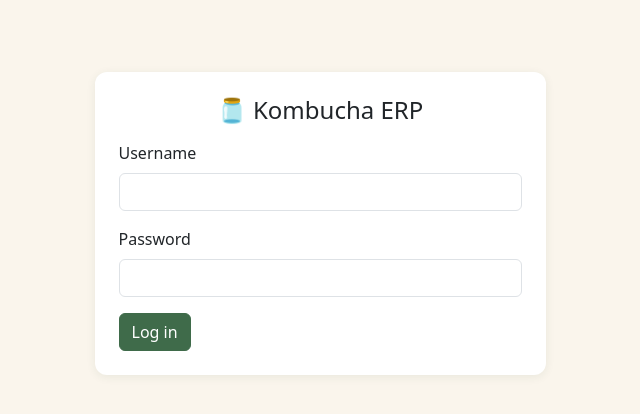
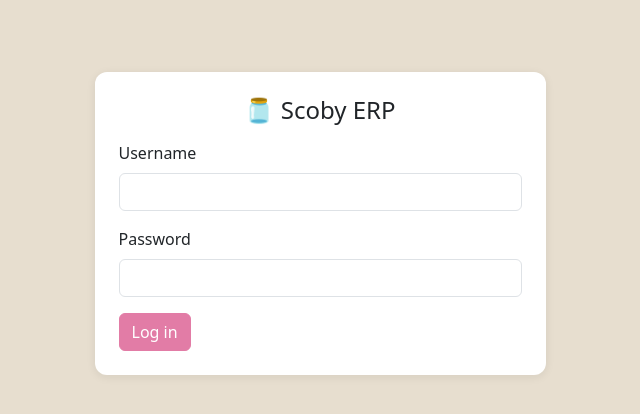
Before and after one commit to luisurcia/mini_erp, a Flask app: page /auth/login in a window 1280 px wide. Shown: the top 414 px of the page, without its empty margins (320-960 px from the left). Run offline with Flask 3, Linux system fonts and the light colour scheme; data comes from the database, SQL or seed files in the repository; some libraries are stand-ins or nearby versions.

Commit message:
Apply Scoby Kombucha branding and brand colors (#32, #33)
Rename the app to "Scoby ERP" in the login page, page title, and
navbar, and replace the generic green/amber palette with Scoby's
real brand colors (cream/ink/pink, with teal/mustard/orange accents),
sourced from scoby.cl and their Instagram. Client-specific, kept on
this branch only — main stays generic for other clients.

Co-Authored-By: Claude Sonnet 5 <noreply@anthropic.com>

```diff
--- a/app/static/css/style.css
+++ b/app/static/css/style.css
@@ -1,81 +1,86 @@
 :root {
-  --kombucha-green: #3f6b4a;
-  --kombucha-green-dark: #2c4d34;
-  --kombucha-amber: #d98f3b;
-  --kombucha-amber-dark: #b8752a;
-  --kombucha-cream: #faf5ec;
-  --kombucha-rose: #c65b6c;
+  --scoby-cream: #e7decf;
+  --scoby-cream-card: #f1eadd;
+  --scoby-ink: #1a1816;
+  --scoby-pink: #e27ca6;
+  --scoby-pink-dark: #c9648d;
+  --scoby-muted: #6e6a62;
+  --scoby-teal: #2e8c93;
+  --scoby-mustard: #e3b23c;
+  --scoby-orange: #e0762e;
+  --scoby-warm-gray: #9a968c;
+  --scoby-rose: #a34a63;
 }
 
 body {
-  background-color: var(--kombucha-cream);
+  background-color: var(--scoby-cream);
 }
 
 .kombucha-navbar {
-  background-color: var(--kombucha-green-dark);
+  background-color: var(--scoby-ink);
 }
 
 .kombucha-navbar .navbar-brand,
 .kombucha-navbar .nav-link {
-  color: #f3ead9;
+  color: var(--scoby-cream-card);
 }
 
 .kombucha-navbar .nav-link:hover {
-  color: var(--kombucha-amber);
+  color: var(--scoby-pink);
 }
 
 .btn-primary {
-  background-color: var(--kombucha-green);
-  border-color: var(--kombucha-green);
+  background-color: var(--scoby-pink);
+  border-color: var(--scoby-pink);
 }
 
 .btn-primary:hover,
 .btn-primary:focus {
-  background-color: var(--kombucha-green-dark);
-  border-color: var(--kombucha-green-dark);
+  background-color: var(--scoby-pink-dark);
+  border-color: var(--scoby-pink-dark);
 }
 
 .btn-warning {
-  background-color: var(--kombucha-amber);
-  border-color: var(--kombucha-amber-dark);
-  color: #2c1f0e;
+  background-color: var(--scoby-mustard);
+  border-color: var(--scoby-orange);
+  color: var(--scoby-ink);
 }
 
 .card {
   border: none;
   border-radius: 0.75rem;
-  box-shadow: 0 2px 10px rgba(44, 77, 52, 0.08);
+  box-shadow: 0 2px 10px rgba(26, 24, 22, 0.08);
 }
 
 .stat-card {
   background: white;
-  border-left: 4px solid var(--kombucha-green);
+  border-left: 4px solid var(--scoby-pink);
 }
 
 .stat-card .stat-value {
   font-size: 2rem;
   font-weight: 700;
-  color: var(--kombucha-green-dark);
+  color: var(--scoby-ink);
 }
 
 .stat-card.stat-warning {
-  border-left-color: var(--kombucha-amber);
+  border-left-color: var(--scoby-mustard);
 }
 
 .table-low-stock {
-  background-color: #fdf2e3 !important;
+  background-color: #f7ecd2 !important;
 }
 
-.badge-stage-new { background-color: #6c757d; }
+.badge-stage-new { background-color: var(--scoby-warm-gray); }
 .badge-stage-contacted { background-color: #3f7fbf; }
-.badge-stage-quoted { background-color: var(--kombucha-amber-dark); }
-.badge-stage-won { background-color: var(--kombucha-green); }
-.badge-stage-lost { background-color: var(--kombucha-rose); }
+.badge-stage-quoted { background-color: var(--scoby-orange); }
+.badge-stage-won { background-color: var(--scoby-teal); }
+.badge-stage-lost { background-color: var(--scoby-rose); }
 
 a {
-  color: var(--kombucha-green-dark);
+  color: var(--scoby-pink-dark);
 }
 
 a:hover {
-  color: var(--kombucha-amber-dark);
+  color: var(--scoby-orange);
 }
--- a/app/templates/auth/login.html
+++ b/app/templates/auth/login.html
@@ -5,7 +5,7 @@
 <div class="row justify-content-center">
   <div class="col-md-5">
     <div class="card p-4 mt-5">
-      <h1 class="h4 mb-3 text-center">🫙 Kombucha ERP</h1>
+      <h1 class="h4 mb-3 text-center">🫙 Scoby ERP</h1>
       {{ render_form(form) }}
     </div>
   </div>
--- a/app/templates/base.html
+++ b/app/templates/base.html
@@ -3,7 +3,7 @@
 <head>
   <meta charset="utf-8">
   <meta name="viewport" content="width=device-width, initial-scale=1">
-  <title>{% block title %}Mini ERP{% endblock %} · Kombucha ERP</title>
+  <title>{% block title %}Mini ERP{% endblock %} · Scoby ERP</title>
   {{ bootstrap.load_css() }}
   <link rel="stylesheet" href="{{ url_for('static', filename='css/style.css') }}">
 </head>
@@ -11,7 +11,7 @@
   {% if current_user.is_authenticated %}
   <nav class="navbar navbar-expand-lg kombucha-navbar">
     <div class="container">
-      <a class="navbar-brand" href="{{ url_for('dashboard.index') }}">🫙 Kombucha ERP</a>
+      <a class="navbar-brand" href="{{ url_for('dashboard.index') }}">🫙 Scoby ERP</a>
       <button class="navbar-toggler" type="button" data-bs-toggle="collapse" data-bs-target="#navMain">
         <span class="navbar-toggler-icon"></span>
       </button>
```
